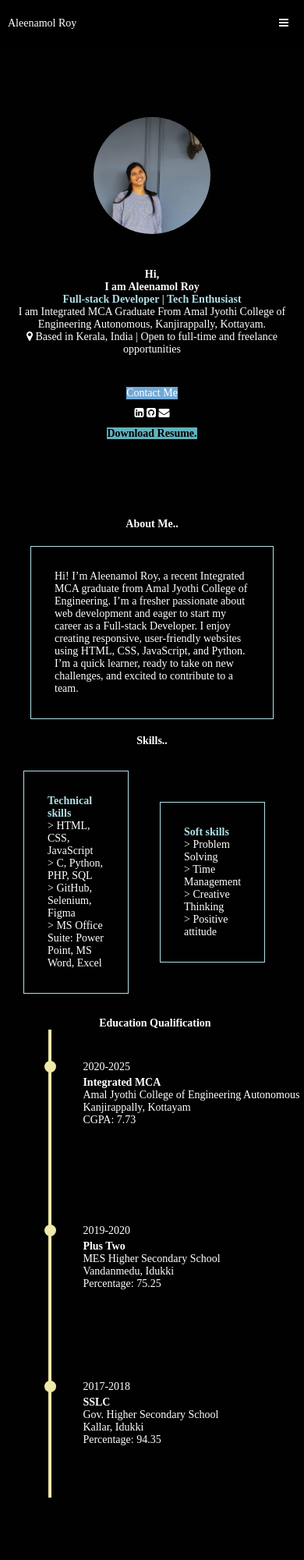
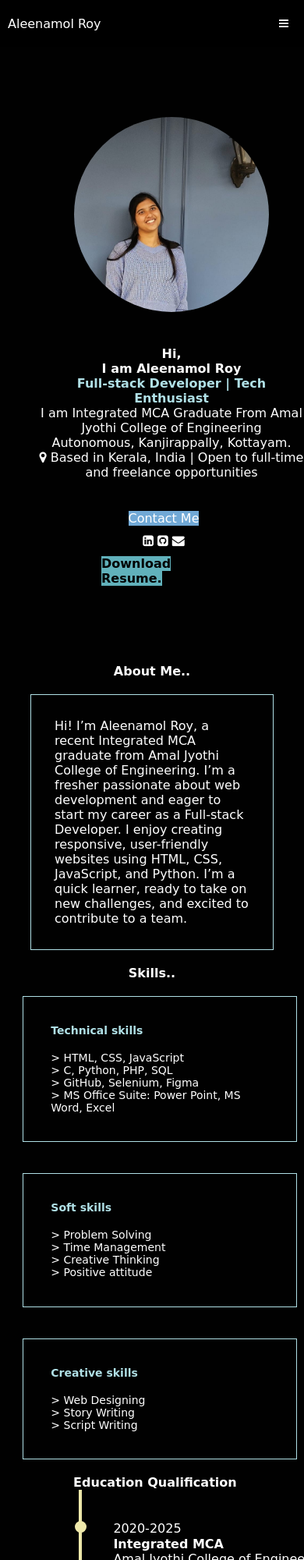
Before and after one commit to aleenamolroy/portfolio1, a plain HTML site: page index.html in a window 390 px wide. Shown: the top 2000 px of the page at 78% size. Drawn offline with Linux system fonts and the light colour scheme.

Commit message:
Commit responsive

```diff
--- a/index.html
+++ b/index.html
@@ -82,7 +82,7 @@
 
             <div>
 
-                <h4 style="color: powderblue;">Technical skills</h4>
+                <h4 style="color: powderblue;">Technical skills</h4><br>
                 <p>> HTML, CSS, JavaScript</p>
                 <p>> C, Python, PHP, SQL</p>
                 <p>> GitHub, Selenium, Figma</p>
@@ -91,14 +91,14 @@
 
             </div>
             <div>
-                <h4 style="color: powderblue;">Soft skills</h4>
+                <h4 style="color: powderblue;">Soft skills</h4><br>
                 <p>> Problem Solving</p>
                 <p>> Time Management</p>
                 <p>> Creative Thinking</p>
                 <p>> Positive attitude</p>
             </div>
-            <!--<div>
-                <h4 style="color: powderblue;">Creative skills</h4>
+            <div>
+                <h4 style="color: powderblue;">Creative skills</h4><br>
                 <p>> Web Designing</p>
                 <p>> Story Writing</p>
                 <p>> Script Writing</p>
--- a/styles.css
+++ b/styles.css
@@ -1,6 +1,6 @@
 * {
     color: rgb(255, 255, 255);
-    font-family: Bradley Hand;
+    font-family: Bradley Hand, cursive;
     box-sizing: border-box;
     margin: 0;
     padding: 0;
@@ -171,7 +171,8 @@ img {
 
 .class-for-skill {
     display: grid;
-    grid-template-columns: auto auto auto;
+    grid-template-columns: repeat(2, 1fr);
+    grid-template-rows: auto auto;
     padding: 20px;
     column-gap: 40px;
     align-items: center;
@@ -184,6 +185,10 @@ img {
     padding: 30px;
     overflow: hidden;
     margin: 10px;
+}
+
+.class-for-skill>div:nth-child(3) {
+    grid-column: 1/-1;
 }
 
 #Education-qualification-id {
@@ -239,23 +244,23 @@ img {
 
 .Project-container {
     display: flex;
+    flex-wrap: wrap;
     padding: 20px;
-    column-gap: 40px;
+    gap: 30px;
     align-items: center;
     justify-content: center;
     border: 1px solid powderblue;
-    margin: 10px auto;
-    width: 50%;
-    position: relative;
+    margin: 40px auto;
+    width: 90%;
+    box-sizing: border-box;
 }
 
 .Project-container>div {
-    width: 100%;
+    flex: 1 1 300px;
+    max-width: 450px;
     border: 1px solid powderblue;
     padding: 20px;
-    overflow: hidden;
-    margin-left: 10px;
-
+    box-sizing: border-box;
 }
 
 .project-line {
@@ -304,7 +309,6 @@ img {
 
     body {
         padding: 0;
-        background-color: rgb(1, 1, 1);
         margin: 0;
     }
 
@@ -361,11 +365,36 @@ img {
         flex-direction: column;
         align-items: center;
         justify-content: center;
+                margin-right:100px ;
+
     }
 
     img {
         max-width: 150px;
         height: 150px;
+    }
+
+    .class-for-skill {
+        display: grid;
+        grid-template-columns: 1fr;
+        gap: 20px;
+        padding: 10px;
+    }
+
+    .class-for-skill>div {
+        width: 100%;
+        padding: 10%;
+        word-wrap: break-word;
+    }
+
+    .class-for-skill p {
+        white-space: normal;
+        word-break: break-word;
+        font-size: 14px;
+    }
+
+    .class-for-skill h4 {
+        font-size: 14px;
     }
 
     #Education-qualification-id {
@@ -401,6 +430,137 @@ img {
         height: 15px;
         left: -20px;
     }
+
+    .Project-container {
+        display: flex;
+        flex-direction: column;
+        width: 90%;
+        padding: 10px;
+        row-gap: 20px;
+    }
+
+    .Project-container>div {
+        width: 100%;
+        margin: 0 auto;
+        padding: 15px;
+        word-wrap: break-word;
+        box-sizing: border-box;
+    }
+
+    .Project-container p {
+        white-space: normal;
+        word-break: break-word;
+        font-size: 14px;
+    }
 }
 
-@media screen and (max-width: 78) {}
+@media screen and (max-width: 1000px) {
+    * {
+        font-size: 16px;
+        box-sizing: border-box;
+        margin: 0;
+        padding: 0;
+    }
+
+    body {
+        padding: 0;
+        background-color: rgb(1, 1, 1);
+        margin: 0;
+    }
+
+    .navbar-class {
+        position: fixed;
+        flex-direction: row;
+        flex-wrap: wrap;
+        justify-content: space-between;
+        padding: 10px 10px;
+    }
+
+    .hamburger {
+        display: block;
+    }
+
+    .nav-menu-class {
+        display: none;
+        flex-direction: column;
+        background-color: rgb(135, 37, 37);
+        text-align: center;
+        width: 100%;
+        /* flex-wrap: wrap; */
+    }
+
+    .nav-menu-class a {
+        padding: 5px;
+        margin: 1px 0;
+        border-top: 1px solid #444;
+        font-size: 14px;
+        display: block;
+    }
+
+    .nav-toggle:checked~.nav-menu-class {
+        display: flex;
+    }
+
+    /* .container-home-main {
+        display: flex;
+        flex-direction: column;
+        text-align: center;
+    } */
+
+    #Home-content-section-id {
+        display: flex;
+        flex-direction: column;
+        align-items: center;
+        justify-content: center;
+        padding-top: 150px;
+        margin-top: 0;
+        margin-left: 50px;
+    }
+
+    .Home-last-container {
+        display: flex;
+        flex-direction: column;
+        align-items: center;
+        justify-content: center;
+        margin-left: 80px;
+    }
+
+    img {
+        max-width: 250px;
+        height: 250px;
+    }
+
+    #Education-qualification-id {
+        padding-bottom: 100px;
+        left: 1%;
+    }
+
+    .Education-container {
+        width: 90%;
+        left: 20%;
+        margin: 0 auto;
+        padding-left: 20px;
+        border-left: 4px solid palegoldenrod;
+    }
+
+    .timeline-content {
+        position: absolute;
+        left: 20px;
+        top: 20px;
+        white-space: normal;
+        word-wrap: break-word;
+        overflow-wrap: break-word;
+        width: calc(100%-60px);
+    }
+
+    .timeline-date {
+        font-size: 16px;
+
+    }
+
+    .time-line-round {
+        width: 15px;
+        height: 15px;
+        left: -20px;
+    }
+}
```
